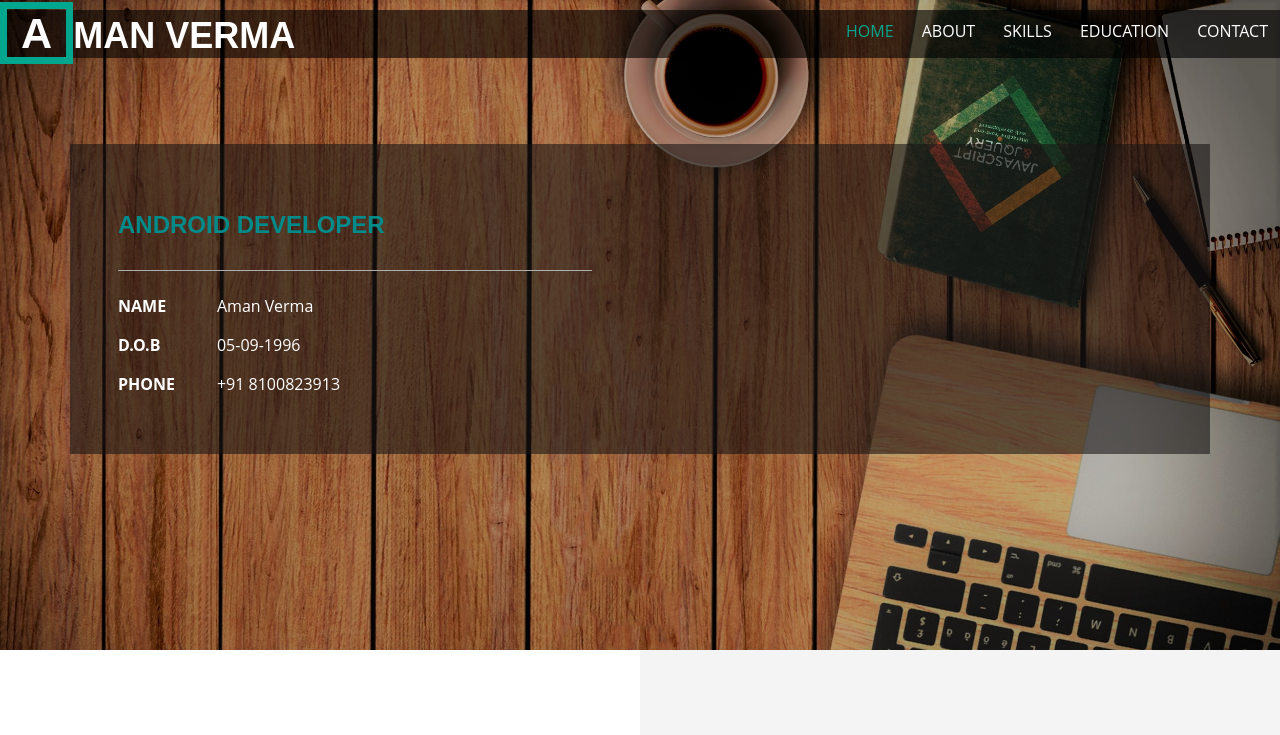
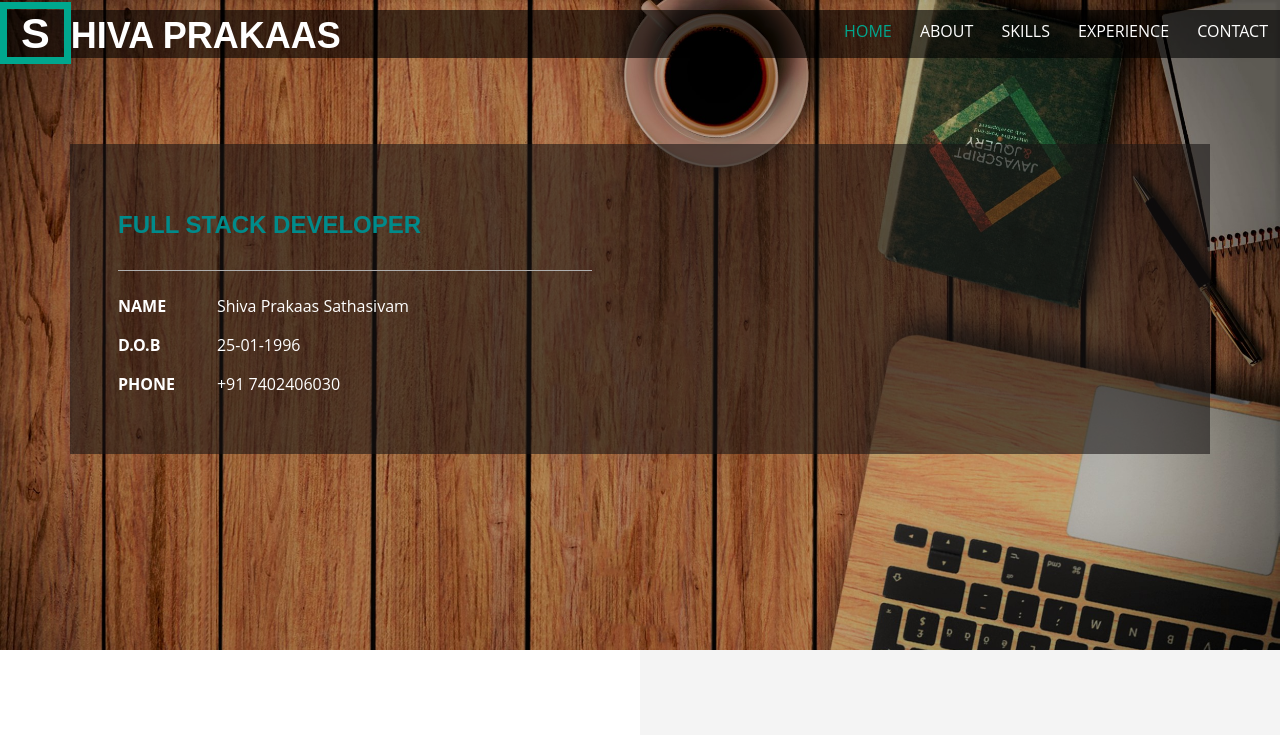
Before and after one commit to AmBrinster/AmBrinster.github.io, a plain HTML site: page index.html in a window 1280 px wide. Shown: the top 735 px of the page. Drawn offline with Linux system fonts and the light colour scheme; files whose address does not match are found by name.

Commit message:
Update index.html

```diff
--- a/index.html
+++ b/index.html
@@ -1,4 +1,3 @@
-
 <!DOCTYPE HTML>
 <html>
 <head>
@@ -39,7 +38,7 @@
 			<div class="top-nav">
 				<div class="navigation">
 					<div class="logo">
-						<h1><a><span>A</span>MAN VERMA</a></h1>
+						<h1><a><span>S</span>HIVA PRAKAAS</a></h1>
 					</div>
 					<div class="navigation-right">
 						<span class="menu"><img src="images/menu.png" alt=" as" /></span>
@@ -48,7 +47,7 @@
 							<li class="active"><a class="scroll" data-hover="Home" href="#home">Home</a></li>
 							<li><a class="scroll" data-hover="About" href="#about">About</a></li>
 							<li><a class="scroll" data-hover="Skills" href="#skills" >Skills</a></li>
-							<li><a class="scroll" data-hover="Experience" href="#work">Education</a></li>
+							<li><a class="scroll" data-hover="Experience" href="#work">Experience</a></li>
 							<li><a class="scroll" data-hover="Contact" href="#contact">Contact</a></li>
 							</ul>
 						</nav>
@@ -68,25 +67,25 @@
 			</div>
 			<div class="banner-info">
 				<div class="col-md-6 header-right">
-					<h3 style="color:darkcyan"><b>ANDROID DEVELOPER</b></h3>
+					<h3 style="color:darkcyan"><b>FULL STACK DEVELOPER</b></h3>
 					<ul class="address">
 
 						<li>
 							<ul class="address-text">
 							<li><b>NAME</b></li>
-							<li>Aman Verma</li>
+							<li>Shiva Prakaas Sathasivam</li>
 							</ul>
 						</li>
 						<li>
 							<ul class="address-text">
 							<li><b>D.O.B</b></li>
-							<li>05-09-1996</li>
+							<li>25-01-1996</li>
 							</ul>
 						</li>
 						<li>
 							<ul class="address-text">
 							<li><b>PHONE </b></li>
-							<li>+91 8100823913</li>
+							<li>+91 7402406030</li>
 							</ul>
 						</li>
 					</ul>
```
